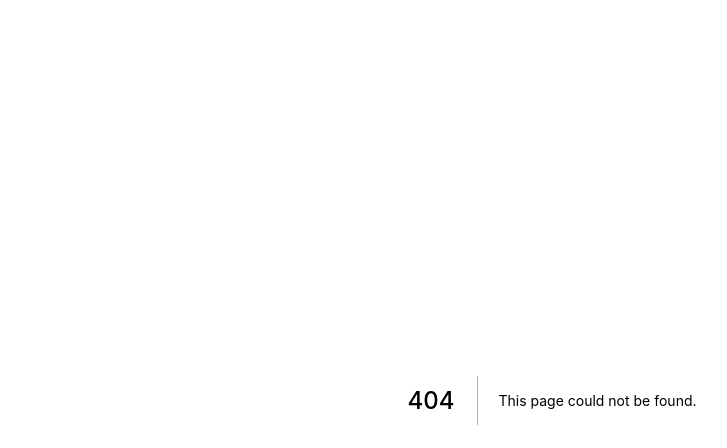
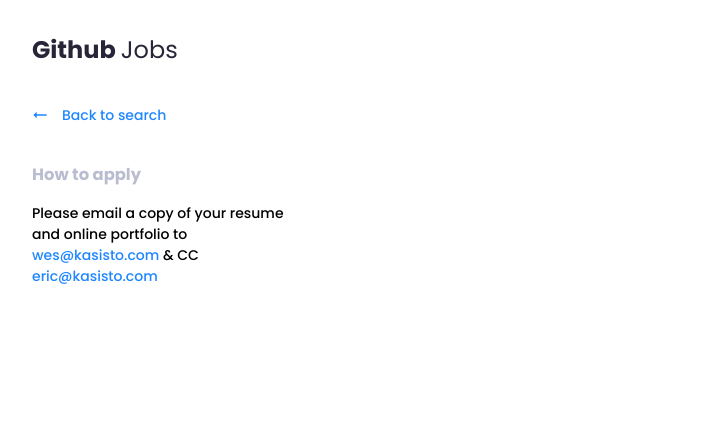
Before and after one commit to RostykL/github-jobs, a Next.js app: page /details in a window 1280 px wide. Before the commit this address had no page. Shown: the top 448 px of the page, without its empty margins (88-815 px from the left). Built offline with nearby package versions, Linux system fonts and the light colour scheme.

Commit message:
Add Github Jobs Details pages
Added arrow icon.
Created a sidebar component for job details page.
Changed font link on styles/globals.scss.

```diff
--- /dev/null
+++ b/components/DetailsSideBar/index.js
@@ -0,0 +1,36 @@
+import Link from "next/link";
+import style from "./sidebar.module.scss";
+import { Row1 } from "./sidebarStyled";
+
+import { ArrowIcon } from "./svg";
+
+const Sidebar = () => {
+  return (
+    <aside className={style.sidebar}>
+      <Row1>
+        <div className="col">
+          <Link href="/">
+            <a className={style.backButton}>
+              <span className={style.iconWrapper}>
+                <ArrowIcon />
+              </span>
+              Back to search
+            </a>
+          </Link>
+        </div>
+      </Row1>
+      <div className="row2">
+        <div className="col">
+          <h3>How to apply</h3>
+          <p>
+            Please email a copy of your resume and online portfolio to{" "}
+            <a href="mailto:wes@kasisto.com">wes@kasisto.com</a> & CC{" "}
+            <a href="mailto:eric@kasisto.com">eric@kasisto.com</a>
+          </p>
+        </div>
+      </div>
+    </aside>
+  );
+};
+
+export default Sidebar;
--- /dev/null
+++ b/components/DetailsSideBar/sidebar.module.scss
@@ -0,0 +1,48 @@
+@import "/styles/mixins";
+
+.sidebar {
+  font-size: 0.875rem;
+  width: 100%;
+  max-width: 16.844rem;
+
+  a {
+    color: rgba(30, 134, 255, 1);
+    text-decoration: none;
+  }
+
+  h3 {
+    font-weight: 700;
+    color: rgba(185, 189, 207, 1);
+    margin-bottom: 1rem;
+  }
+
+  p {
+    font-weight: 500;
+  }
+
+  .backButton {
+    position: relative;
+    font-weight: 500;
+    margin-left: 1.875rem;
+
+    &:hover svg {
+      transform: translateX(5px) rotate(180deg);
+      transition: transform 300ms ease;
+    }
+
+    .iconWrapper {
+      position: absolute;
+      left: -2.125rem;
+      top: 0;
+      bottom: 0;
+      margin: auto;
+    }
+
+    svg {
+      fill: rgba(30, 134, 255, 1);
+      transform: rotate(180deg);
+      height: 100%;
+      transition: transform 300ms ease;
+    }
+  }
+}
--- /dev/null
+++ b/components/DetailsSideBar/sidebarStyled.js
@@ -0,0 +1,5 @@
+import styled from "styled-components";
+
+export const Row1 = styled.div`
+  margin-bottom: 2.25rem;
+`;
--- /dev/null
+++ b/components/DetailsSideBar/svg.js
@@ -0,0 +1,12 @@
+export const ArrowIcon = () => (
+  <svg
+    xmlns="http://www.w3.org/2000/svg"
+    height="24px"
+    viewBox="0 0 24 24"
+    width="24px"
+    fill="#000000"
+  >
+    <path d="M0 0h24v24H0z" fill="none" />
+    <path d="M16.01 11H4v2h12.01v3L20 12l-3.99-4z" />
+  </svg>
+);
--- /dev/null
+++ b/pages/details.js
@@ -0,0 +1,17 @@
+import style from "../styles/Details.module.scss";
+
+import Nav from "../components/Nav";
+import Sidebar from "../components/DetailsSideBar";
+
+const details = () => {
+  return (
+    <>
+      <Nav />
+      <main className={style.main}>
+        <Sidebar />
+      </main>
+    </>
+  );
+};
+
+export default details;
--- /dev/null
+++ b/styles/Details.module.scss
@@ -0,0 +1,9 @@
+@import "/styles/mixins";
+
+.main {
+  padding: 1.313rem 1.188rem 0.75rem 0.75rem;
+
+  @include mediumScreen() {
+    padding: 1.313rem 7.688rem 0.75rem 7.5rem;
+  }
+}
--- a/styles/globals.scss
+++ b/styles/globals.scss
@@ -1,4 +1,4 @@
-@import url("https://fonts.googleapis.com/css2?family=Poppins:wght@300;700&display=swap");
+@import url("https://fonts.googleapis.com/css2?family=Poppins:wght@400;500;600;700;800;900&display=swap");
 
 html,
 body {
```
Also changed, not shown: public/images/arrow_right_alt_black.svg (added).
